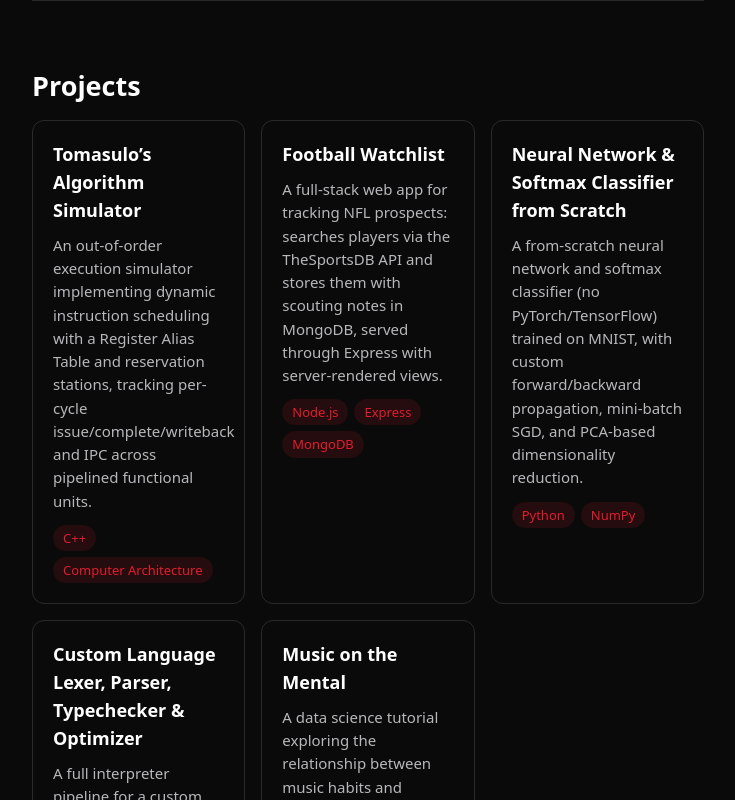
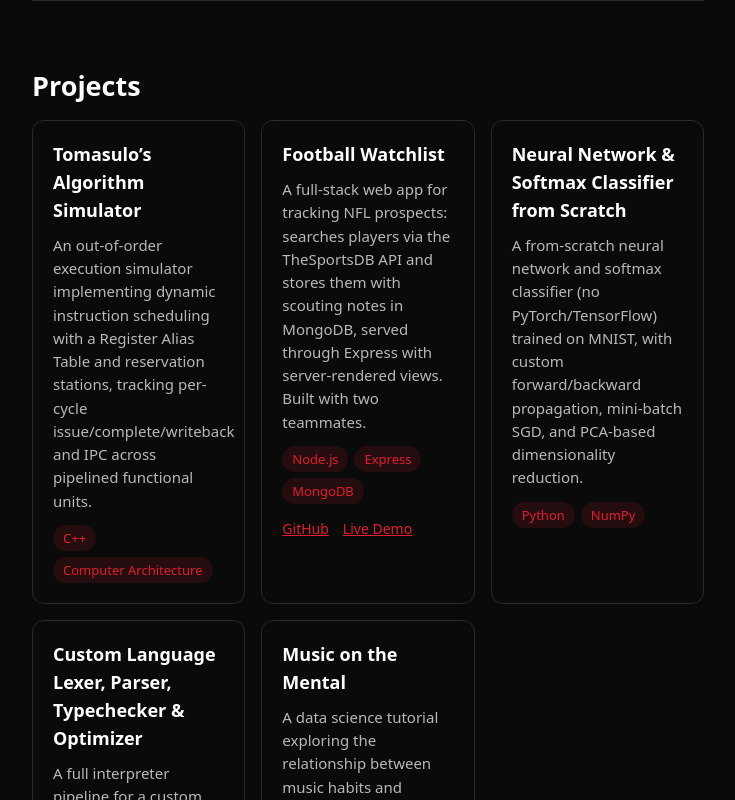
Before and after one commit to ehay4/personal-website, a React (Vite) app: page / in a window 1280 px wide. Shown: the part 1620-2420 px from the top of the page, without its empty margins (272-1007 px from the left). Built offline with nearby package versions, Linux system fonts and the light colour scheme.

Commit message:
Add Football Watchlist repo + live demo links, restructure project cards for multiple links

```diff
--- a/src/App.css
+++ b/src/App.css
@@ -173,6 +173,13 @@ section {
   color: var(--accent);
 }
 
+.project-links {
+  display: flex;
+  gap: 14px;
+  margin-top: 14px;
+  font-size: 14px;
+}
+
 .skill-list {
   list-style: none;
   display: flex;
--- a/src/components/Contact.jsx
+++ b/src/components/Contact.jsx
@@ -2,7 +2,6 @@ const links = [
   { label: 'Email', href: 'mailto:eshay06@gmail.com' },
   { label: 'LinkedIn', href: 'https://www.linkedin.com/in/erichay06' },
   { label: 'GitHub', href: 'https://github.com/ehay4' },
-  { label: 'Resume', href: '/Eric-Hay-Resume.pdf' },
 ]
 
 function Contact() {
--- a/src/components/Projects.jsx
+++ b/src/components/Projects.jsx
@@ -4,35 +4,40 @@ const projects = [
     description:
       'An out-of-order execution simulator implementing dynamic instruction scheduling with a Register Alias Table and reservation stations, tracking per-cycle issue/complete/writeback and IPC across pipelined functional units.',
     tags: ['C++', 'Computer Architecture'],
-    link: '',
+    repo: '',
+    demo: '',
   },
   {
     title: 'Football Watchlist',
     description:
-      'A full-stack web app for tracking NFL prospects: searches players via the TheSportsDB API and stores them with scouting notes in MongoDB, served through Express with server-rendered views.',
+      'A full-stack web app for tracking NFL prospects: searches players via the TheSportsDB API and stores them with scouting notes in MongoDB, served through Express with server-rendered views. Built with two teammates.',
     tags: ['Node.js', 'Express', 'MongoDB'],
-    link: '',
+    repo: 'https://github.com/eglickman/Football-Watchlist',
+    demo: 'https://football-watchlist.onrender.com/',
   },
   {
     title: 'Neural Network & Softmax Classifier from Scratch',
     description:
       'A from-scratch neural network and softmax classifier (no PyTorch/TensorFlow) trained on MNIST, with custom forward/backward propagation, mini-batch SGD, and PCA-based dimensionality reduction.',
     tags: ['Python', 'NumPy'],
-    link: '',
+    repo: '',
+    demo: '',
   },
   {
     title: 'Custom Language Lexer, Parser, Typechecker & Optimizer',
     description:
       'A full interpreter pipeline for a custom functional language: a hand-written lexer and parser, a big-step evaluator, a structural typechecker, and an AST optimizer performing constant folding and algebraic simplification.',
     tags: ['OCaml'],
-    link: '',
+    repo: '',
+    demo: '',
   },
   {
     title: 'Music on the Mental',
     description:
       'A data science tutorial exploring the relationship between music habits and mental health: statistical hypothesis testing (chi-squared, ANOVA) on a Kaggle survey dataset, followed by a Decision Tree Classifier that recommends genres from a listener’s mental health profile. Built with two teammates.',
     tags: ['Python', 'pandas', 'scikit-learn'],
-    link: 'https://github.com/eyalarkin/cmsc320-final',
+    repo: 'https://github.com/eyalarkin/cmsc320-final',
+    demo: '',
   },
 ]
 
@@ -41,16 +46,8 @@ function Projects() {
     <section id="projects" className="projects">
       <h2>Projects</h2>
       <div className="project-grid">
-        {projects.map((project) => {
-          const Card = project.link ? 'a' : 'div'
-          return (
-            <Card
-              key={project.title}
-              href={project.link || undefined}
-              target={project.link ? '_blank' : undefined}
-              rel={project.link ? 'noreferrer' : undefined}
-              className="project-card"
-            >
+        {projects.map((project) => (
+          <div key={project.title} className="project-card">
             <h3>{project.title}</h3>
             <p>{project.description}</p>
             <div className="project-tags">
@@ -60,9 +57,22 @@ function Projects() {
                 </span>
               ))}
             </div>
-            </Card>
-          )
-        })}
+            {(project.repo || project.demo) && (
+              <div className="project-links">
+                {project.repo && (
+                  <a href={project.repo} target="_blank" rel="noreferrer">
+                    GitHub
+                  </a>
+                )}
+                {project.demo && (
+                  <a href={project.demo} target="_blank" rel="noreferrer">
+                    Live Demo
+                  </a>
+                )}
+              </div>
+            )}
+          </div>
+        ))}
       </div>
     </section>
   )
```
Lines whose indentation alone changed are shown as unchanged.
